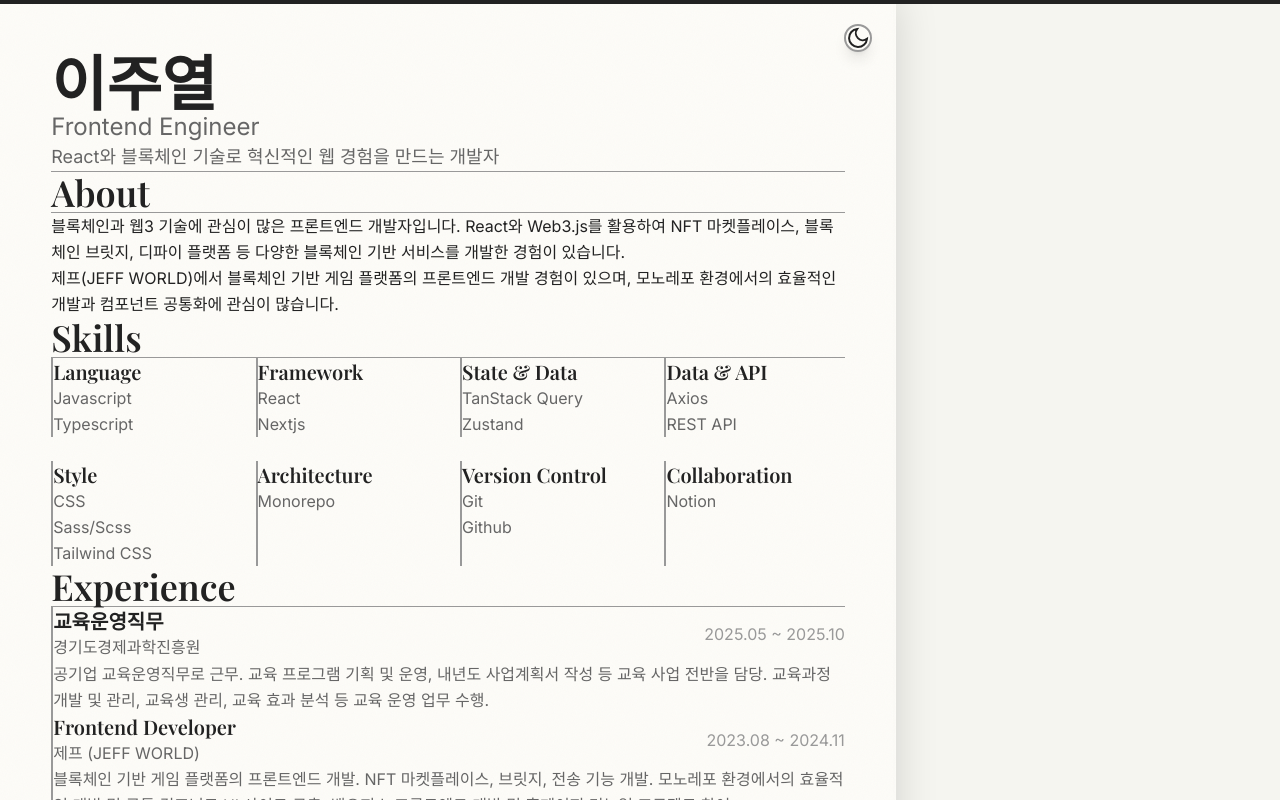
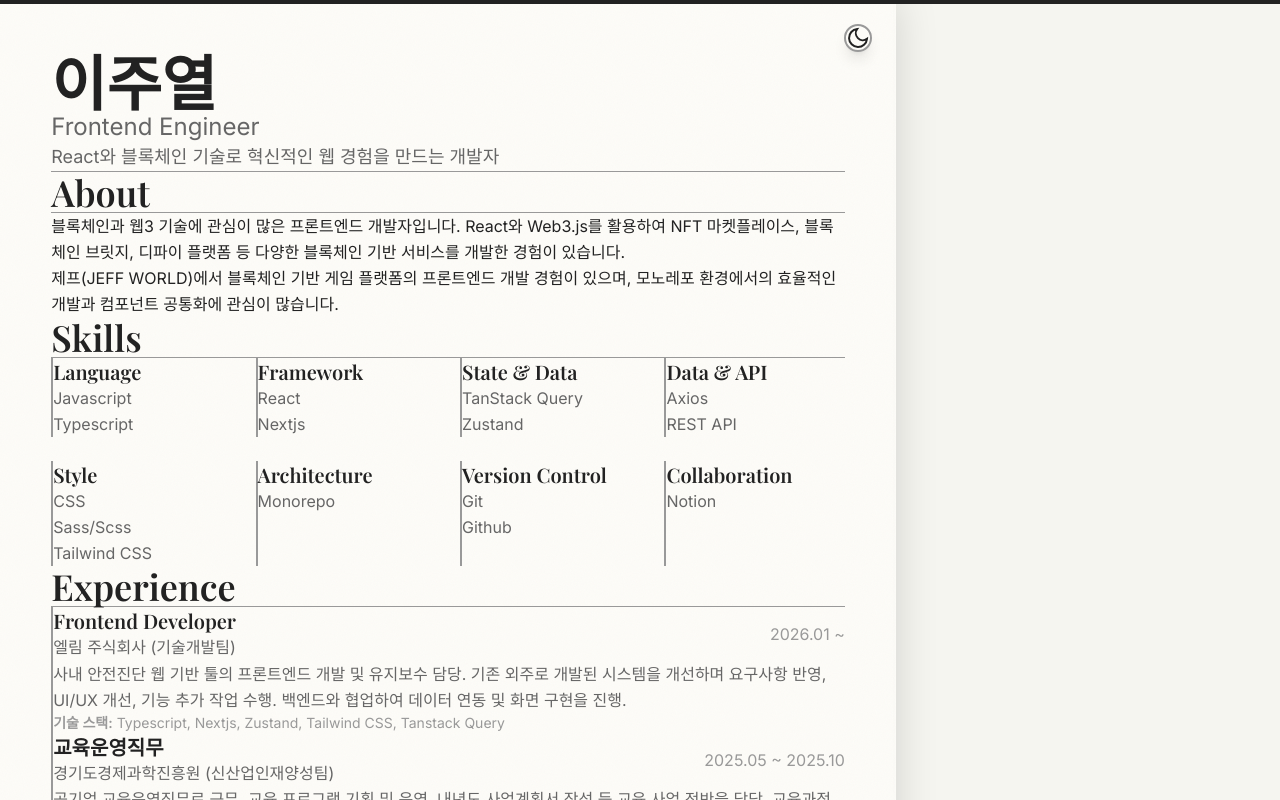
Before and after one commit to Melonisjy/resume, a Next.js app: page / in a window 1280 px wide. Shown: the top 800 px of the page. Built offline with nearby package versions, Linux system fonts and the light colour scheme.

Commit message:
feat: experience 추가

```diff
--- a/components/Experience.tsx
+++ b/components/Experience.tsx
@@ -12,14 +12,21 @@ const experiences: Array<{
   link?: string;
 }> = [
     {
+      title: "Frontend Developer",
+      company: "엘림 주식회사 (기술개발팀)",
+      period: "2026.01 ~",
+      description: "사내 안전진단 웹 기반 툴의 프론트엔드 개발 및 유지보수 담당. 기존 외주로 개발된 시스템을 개선하며 요구사항 반영, UI/UX 개선, 기능 추가 작업 수행. 백엔드와 협업하여 데이터 연동 및 화면 구현을 진행.",
+      tech: "Typescript, Nextjs, Zustand, Tailwind CSS, Tanstack Query"
+    },
+    {
       title: "교육운영직무",
-    company: "경기도경제과학진흥원",
+      company: "경기도경제과학진흥원 (신산업인재양성팀)",
       period: "2025.05 ~ 2025.10",
       description: "공기업 교육운영직무로 근무. 교육 프로그램 기획 및 운영, 내년도 사업계획서 작성 등 교육 사업 전반을 담당. 교육과정 개발 및 관리, 교육생 관리, 교육 효과 분석 등 교육 운영 업무 수행.",
     },
     {
       title: "Frontend Developer",
-    company: "제프 (JEFF WORLD)",
+      company: "제프 (JEFF WORLD) (블록체인 DEV팀)",
       period: "2023.08 ~ 2024.11",
       description: "블록체인 기반 게임 플랫폼의 프론트엔드 개발. NFT 마켓플레이스, 브릿지, 전송 기능 개발. 모노레포 환경에서의 효율적인 개발 및 공통 컴포넌트 UI 사이트 구축. 백오피스 프론트엔드 개발 및 홈페이지 리뉴얼 프로젝트 참여.",
       tech: "Javascript, React, React-redux, Sass(Scss)",
```
Lines whose indentation alone changed are shown as unchanged.
